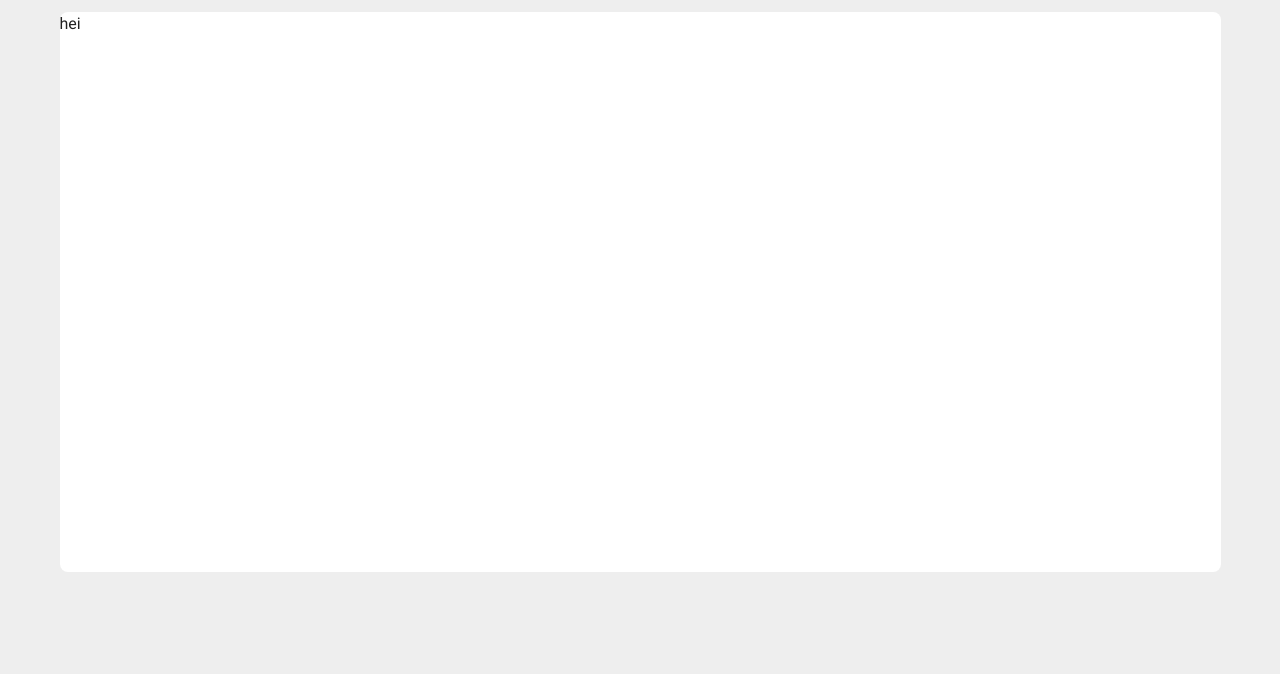
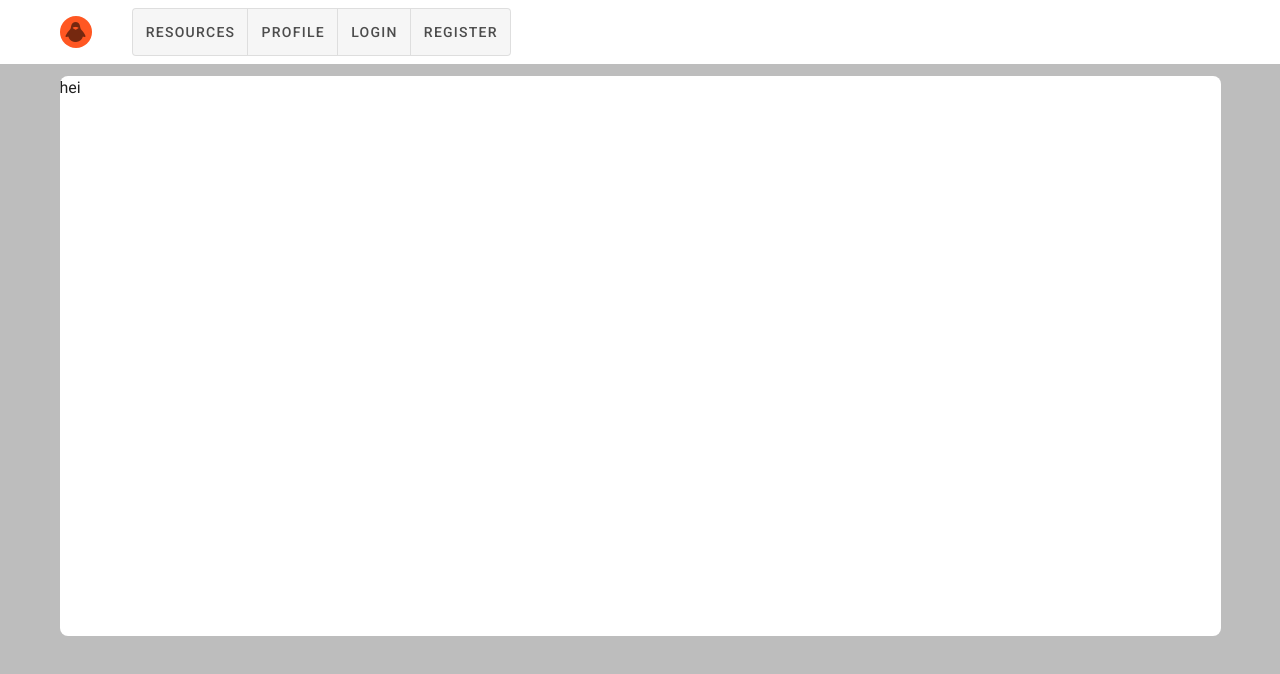
Before and after one commit to tomhaakon/oppgave11_freshstart, a Vue app: page / in a window 1280 px wide. Shown: the top 674 px of the page. Built offline with nearby package versions, Linux system fonts and the light colour scheme.

Commit message:
gikk fra click funksjon til router-link på navbar

```diff
--- a/src/App.vue
+++ b/src/App.vue
@@ -1,6 +1,7 @@
 <template>
-  <v-app id="inspire">
-    <v-main class="grey lighten-3">
+  <v-app>
+    <topNavBar />
+    <v-main class="grey lighten-1">
       <v-container>
         <v-row>
           <v-col>
@@ -16,7 +17,12 @@
 </template>
 
 <script>
+import topNavBar from "@/components/nav/navBar.vue";
+import footerBar from "@/components/nav/footerBar.vue";
 export default {
-  data: () => ({}),
+  components: {
+    topNavBar,
+    footerBar,
+  },
 };
 </script>
--- /dev/null
+++ b/src/components/nav/footerBar.vue
@@ -0,0 +1,3 @@
+<template>
+  <p>footer</p>
+</template>
--- /dev/null
+++ b/src/components/nav/navBar.vue
@@ -0,0 +1,41 @@
+<template>
+  <v-app-bar app color="white" flat>
+    <v-container class="py-0 fill-height">
+      <router-link to="/">
+        <v-avatar class="mr-10" color="secondary" size="32">
+          <v-icon> mdi-linux </v-icon>
+        </v-avatar>
+      </router-link>
+      <v-btn-toggle v-model="toggle_btn">
+        <v-btn v-for="link in links" :key="link.title" :to="link.path">
+          {{ link.title }}
+        </v-btn>
+      </v-btn-toggle>
+    </v-container>
+  </v-app-bar>
+</template>
+<script>
+export default {
+  data: () => ({
+    toggle_btn: null,
+    links: [
+      {
+        title: "Resources",
+        path: "/resoures",
+      },
+      {
+        title: "Profile",
+        path: "/profile",
+      },
+      {
+        title: "Login",
+        path: "/login",
+      },
+      {
+        title: "Register",
+        path: "/register",
+      },
+    ],
+  }),
+};
+</script>
```
Also changed, not shown: src/components/navigate/nagBar.vue (deleted, +0 -26 lines).
